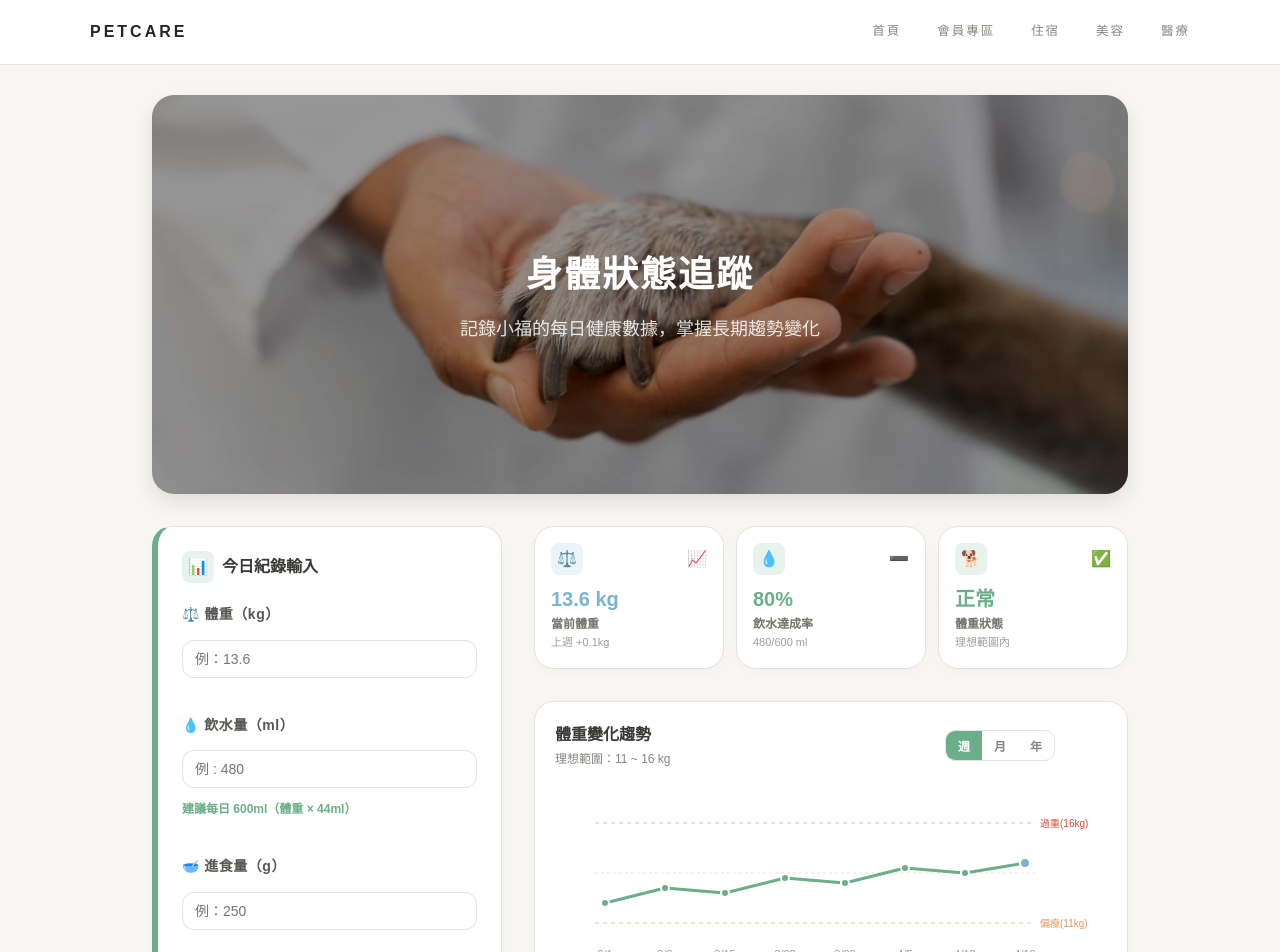
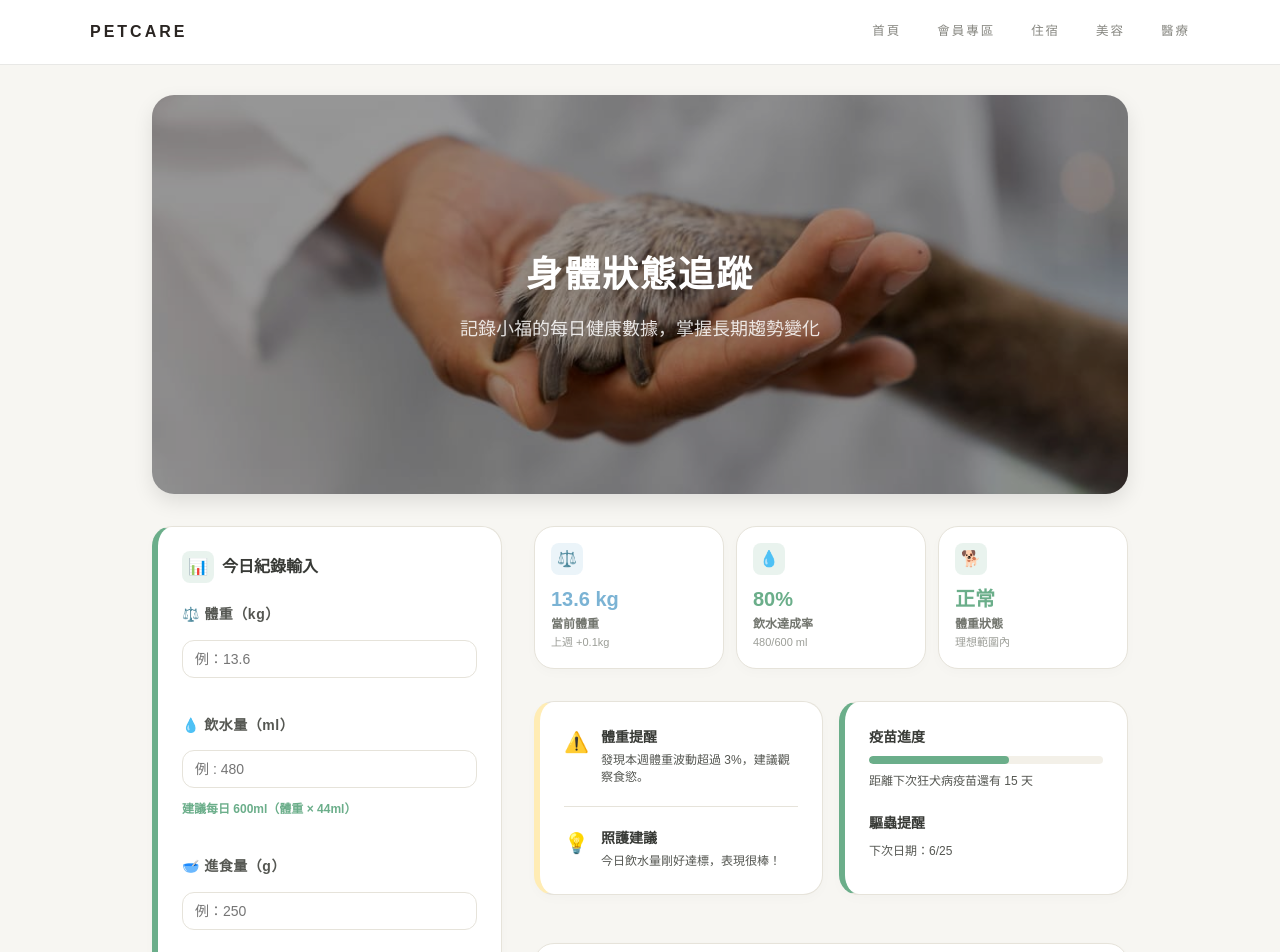
Before and after one commit to dh1115w/vue-petproject, a Vue app: page /medical/healthtracking in a window 1280 px wide. Shown: the top 952 px of the page. Built offline with nearby package versions, Linux system fonts and the light colour scheme.

Commit message:
新增HealthTracking.vue與medical-health-tracking.css的右側欄的警示與建議卡片和醫護提醒快訊區

```diff
--- a/src/css/medical/medical-health-tracking.css
+++ b/src/css/medical/medical-health-tracking.css
@@ -49,7 +49,7 @@
 }
 
 /* ==========================================================================
-   模組化卡片化 (與美容頁面風格同步)
+   模組化卡片化
    ========================================================================== */
 .pawcare-card {
   background-color: #ffffff;
@@ -198,6 +198,125 @@
 /* ==========================================================================
    右側面板：數據摘要小卡片
    ========================================================================== */
+/* 新增警示與建議卡片和醫護提醒快訊區的樣式 */
+.insights-reminders-container {
+  display: grid;
+  grid-template-columns: 1fr 1fr;
+  gap: 1rem;
+  margin-bottom: 1rem;
+  margin-top: 1rem;
+}
+
+.insights-card,
+.reminders-card {
+  background-color: #ffffff;
+  border-radius: 20px;
+  padding: 1.5rem;
+  border: 1px solid var(--border);
+  box-shadow: 0 4px 12px rgba(0, 0, 0, 0.02);
+  transition:
+    transform 0.2s ease,
+    box-shadow 0.2s ease;
+}
+
+.insights-card:hover,
+.reminders-card:hover {
+  box-shadow: 0 8px 24px rgba(107, 174, 138, 0.12);
+}
+
+.insights-card {
+  border-left: 6px solid rgba(255, 193, 7, 0.3);
+}
+
+.reminders-card {
+  border-left: 6px solid var(--primary);
+}
+
+.insight-item {
+  display: flex;
+  align-items: flex-start;
+  gap: 0.75rem;
+  margin-bottom: 1.25rem;
+  padding-bottom: 1.25rem;
+  border-bottom: 1px solid var(--border);
+}
+
+.insight-item:last-child {
+  margin-bottom: 0;
+  padding-bottom: 0;
+  border-bottom: none;
+}
+
+.insight-icon {
+  font-size: 1.25rem;
+  flex-shrink: 0;
+}
+
+.insight-content h4 {
+  font-size: 0.875rem;
+  font-weight: 700;
+  margin: 0 0 0.25rem 0;
+  color: #383a36;
+}
+
+.insight-content p {
+  font-size: 0.75rem;
+  margin: 0;
+  color: #555752;
+  line-height: 1.4;
+}
+
+.insight-item.warning .insight-icon {
+  color: #ffc107;
+}
+
+.insight-item.tip .insight-icon {
+  color: #6bae8a;
+}
+
+.reminder-item {
+  margin-bottom: 1.25rem;
+}
+
+.reminder-item:last-child {
+  margin-bottom: 0;
+}
+
+.reminder-item h4 {
+  font-size: 0.875rem;
+  font-weight: 700;
+  margin: 0 0 0.5rem 0;
+  color: #383a36;
+}
+
+.progress-bar {
+  height: 8px;
+  background-color: #f3f0e8;
+  border-radius: 4px;
+  overflow: hidden;
+  margin-bottom: 0.5rem;
+}
+
+.progress-fill {
+  height: 100%;
+  background-color: var(--primary);
+  border-radius: 4px;
+  transition: width 0.3s ease;
+}
+
+.reminder-item p {
+  font-size: 0.75rem;
+  margin: 0;
+  color: #555752;
+}
+
+/* RWD 響應式調整 */
+@media (max-width: 992px) {
+  .insights-reminders-container {
+    grid-template-columns: 1fr;
+  }
+}
+
 .right-charts-panel {
   display: flex;
   flex-direction: column;
--- a/src/views/medical/HealthTracking.vue
+++ b/src/views/medical/HealthTracking.vue
@@ -1,10 +1,13 @@
 <template>
   <!-- 最外層容器，自帶頁面淡入動畫 -->
   <div class="tracking-container page-container page-enter">
-
     <!-- 健康追蹤 Banner (標題已移入下方) -->
     <div class="health-tracking-banner">
-      <img src="@/images/health-tracking-banner.jpg" alt="健康追蹤 Banner" class="banner-image" />
+      <img
+        src="@/images/health-tracking-banner.jpg"
+        alt="健康追蹤 Banner"
+        class="banner-image"
+      />
 
       <!-- 頁面頂部標頭 (絕對定位在圖片左上角) -->
       <header class="tracking-header">
@@ -15,10 +18,8 @@
 
     <!-- 主排版區：採用標準 Grid 網格佈局（左側輸入表單 + 右側圖表區） -->
     <div class="tracking-main-grid stagger-children">
-
       <!-- 【左側面板】：今日紀錄輸入表單 -->
       <div class="pawcare-card pawcare-card-accent-green">
-
         <!-- 表單標頭 -->
         <div class="form-header-row">
           <div class="activity-icon-box">📊</div>
@@ -27,7 +28,6 @@
 
         <!-- 表單填寫區域 -->
         <div class="tracking-form-body">
-
           <!-- 1. 體重輸入框 -->
           <div class="form-group">
             <label class="form-label">⚖️ 體重（kg）</label>
@@ -115,14 +115,28 @@
           </div>
 
           <!-- 6. 備註說明  -->
-          <div class="form-group" style="margin-bottom: 20px;">
+          <div class="form-group" style="margin-bottom: 20px">
             <label class="form-label">📝 備註說明 (選填)</label>
             <textarea
               v-model="formData.note"
               placeholder="例：今天便便有點軟，下午出門散步..."
               class="form-input"
               :class="{ 'is-focused': isNoteFocused }"
-              style="width: 100%; height: 42px; min-height: 42px; max-height: 42px; resize: none; font-size: 14px; padding: 10px 12px; box-sizing: border-box; display: block; font-family: inherit; transition: border-color 0.2s, box-shadow 0.2s;"
+              style="
+                width: 100%;
+                height: 42px;
+                min-height: 42px;
+                max-height: 42px;
+                resize: none;
+                font-size: 14px;
+                padding: 10px 12px;
+                box-sizing: border-box;
+                display: block;
+                font-family: inherit;
+                transition:
+                  border-color 0.2s,
+                  box-shadow 0.2s;
+              "
               @focus="isNoteFocused = true"
               @blur="isNoteFocused = false"
             ></textarea>
@@ -137,7 +151,6 @@
 
       <!-- 【右側區塊】：數據摘要卡片 + 體重折線圖 + 飲食雙長條圖 -->
       <div class="right-charts-panel">
-
         <!-- 上方：三個數據摘要卡片並排 -->
         <div class="status-summary-cards-grid">
           <div
@@ -146,22 +159,72 @@
             class="pawcare-card summary-item-card"
           >
             <div class="summary-card-top">
-              <div class="summary-icon-box" :style="{ backgroundColor: stat.bgColor, color: stat.color }">
+              <div
+                class="summary-icon-box"
+                :style="{ backgroundColor: stat.bgColor, color: stat.color }"
+              >
                 {{ stat.emoji }}
               </div>
-              <span v-if="stat.trend === 'up'" class="trend-indicator text-success">📈</span>
-              <span v-else-if="stat.trend === 'down'" class="trend-indicator text-danger">📉</span>
-              <span v-else-if="stat.trend === 'neutral'" class="trend-indicator text-muted">➖</span>
-              <span v-else class="trend-indicator text-success">✅</span>
+              <span
+                v-if="stat.trend === 'up'"
+                class="trend-indicator text-success"
+              ></span>
+              <span
+                v-else-if="stat.trend === 'down'"
+                class="trend-indicator text-danger"
+                >📉</span
+              >
+              <span
+                v-else-if="stat.trend === 'neutral'"
+                class="trend-indicator text-muted"
+              ></span>
+              <span v-else class="trend-indicator text-success"></span>
             </div>
-            <div class="summary-value" :style="{ color: stat.color }">{{ stat.value }}</div>
+            <div class="summary-value" :style="{ color: stat.color }">
+              {{ stat.value }}
+            </div>
             <div class="summary-label">{{ stat.label }}</div>
             <div class="summary-subtext">{{ stat.sub }}</div>
           </div>
         </div>
 
+        <!-- 新增：警示與建議卡片和醫護提醒快訊區 -->
+        <div class="insights-reminders-container">
+          <!-- 左側：警示與建議卡片 -->
+          <div class="insights-card">
+            <div class="insight-item warning">
+              <span class="insight-icon">⚠️</span>
+              <div class="insight-content">
+                <h4>體重提醒</h4>
+                <p>發現本週體重波動超過 3%，建議觀察食慾。</p>
+              </div>
+            </div>
+            <div class="insight-item tip">
+              <span class="insight-icon">💡</span>
+              <div class="insight-content">
+                <h4>照護建議</h4>
+                <p>今日飲水量剛好達標，表現很棒！</p>
+              </div>
+            </div>
+          </div>
+          <!-- 右側：醫護提醒快訊區 -->
+          <div class="reminders-card">
+            <div class="reminder-item">
+              <h4>疫苗進度</h4>
+              <div class="progress-bar">
+                <div class="progress-fill" style="width: 60%"></div>
+              </div>
+              <p>距離下次狂犬病疫苗還有 15 天</p>
+            </div>
+            <div class="reminder-item">
+              <h4>驅蟲提醒</h4>
+              <p>下次日期：6/25</p>
+            </div>
+          </div>
+        </div>
+
         <!-- 中間：體重變化趨勢圖表盒（內含時間範圍切換按鈕） -->
-        <div class="pawcare-card chart-container-card" style="margin-top: 1rem;">
+        <div class="pawcare-card chart-container-card" style="margin-top: 1rem">
           <div class="chart-header-row">
             <div>
               <h3 class="chart-box-title">體重變化趨勢</h3>
@@ -177,7 +240,7 @@
                 :class="{ 'is-active': currentTimeRange === range }"
                 @click="currentTimeRange = range"
               >
-                {{ range === 'week' ? '週' : range === 'month' ? '月' : '年' }}
+                {{ range === "week" ? "週" : range === "month" ? "月" : "年" }}
               </button>
             </div>
           </div>
@@ -186,13 +249,40 @@
           <div class="chart-visual-wrapper">
             <svg class="line-chart-svg" viewBox="0 0 500 180">
               <!-- 背景參考虛線網格、偏瘦與過重臨界警示線 -->
-              <line x1="40" y1="30" x2="480" y2="30" stroke="#df4733" stroke-dasharray="4 4" opacity="0.4" />
-              <text x="485" y="34" font-size="10" fill="#df4733">過重(16kg)</text>
+              <line
+                x1="40"
+                y1="30"
+                x2="480"
+                y2="30"
+                stroke="#df4733"
+                stroke-dasharray="4 4"
+                opacity="0.4"
+              />
+              <text x="485" y="34" font-size="10" fill="#df4733">
+                過重(16kg)
+              </text>
 
-              <line x1="40" y1="130" x2="480" y2="130" stroke="#e29553" stroke-dasharray="4 4" opacity="0.4" />
-              <text x="485" y="134" font-size="10" fill="#e29553">偏瘦(11kg)</text>
+              <line
+                x1="40"
+                y1="130"
+                x2="480"
+                y2="130"
+                stroke="#e29553"
+                stroke-dasharray="4 4"
+                opacity="0.4"
+              />
+              <text x="485" y="134" font-size="10" fill="#e29553">
+                偏瘦(11kg)
+              </text>
 
-              <line x1="40" y1="80" x2="480" y2="80" stroke="#e6e3da" stroke-dasharray="3 3" />
+              <line
+                x1="40"
+                y1="80"
+                x2="480"
+                y2="80"
+                stroke="#e6e3da"
+                stroke-dasharray="3 3"
+              />
 
               <!-- 體重趨勢主折線 (SVG Polyline) -->
               <polyline
@@ -205,18 +295,91 @@
               />
 
               <!-- 折線上的動態數據核心圓點群 -->
-              <circle cx="50" cy="110" r="4" fill="var(--primary)" stroke="#fff" stroke-width="2" />
-              <circle cx="110" cy="95" r="4" fill="var(--primary)" stroke="#fff" stroke-width="2" />
-              <circle cx="170" cy="100" r="4" fill="var(--primary)" stroke="#fff" stroke-width="2" />
-              <circle cx="230" cy="85" r="4" fill="var(--primary)" stroke="#fff" stroke-width="2" />
-              <circle cx="290" cy="90" r="4" fill="var(--primary)" stroke="#fff" stroke-width="2" />
-              <circle cx="350" cy="75" r="4" fill="var(--primary)" stroke="#fff" stroke-width="2" />
-              <circle cx="410" cy="80" r="4" fill="var(--primary)" stroke="#fff" stroke-width="2" />
-              <circle cx="470" cy="70" r="5" fill="#7bb3d4" stroke="#fff" stroke-width="2" /> <!-- 點中的最新體重節點 -->
+              <circle
+                cx="50"
+                cy="110"
+                r="4"
+                fill="var(--primary)"
+                stroke="#fff"
+                stroke-width="2"
+              />
+              <circle
+                cx="110"
+                cy="95"
+                r="4"
+                fill="var(--primary)"
+                stroke="#fff"
+                stroke-width="2"
+              />
+              <circle
+                cx="170"
+                cy="100"
+                r="4"
+                fill="var(--primary)"
+                stroke="#fff"
+                stroke-width="2"
+              />
+              <circle
+                cx="230"
+                cy="85"
+                r="4"
+                fill="var(--primary)"
+                stroke="#fff"
+                stroke-width="2"
+              />
+              <circle
+                cx="290"
+                cy="90"
+                r="4"
+                fill="var(--primary)"
+                stroke="#fff"
+                stroke-width="2"
+              />
+              <circle
+                cx="350"
+                cy="75"
+                r="4"
+                fill="var(--primary)"
+                stroke="#fff"
+                stroke-width="2"
+              />
+              <circle
+                cx="410"
+                cy="80"
+                r="4"
+                fill="var(--primary)"
+                stroke="#fff"
+                stroke-width="2"
+              />
+              <circle
+                cx="470"
+                cy="70"
+                r="5"
+                fill="#7bb3d4"
+                stroke="#fff"
+                stroke-width="2"
+              />
+              <!-- 點中的最新體重節點 -->
 
               <!-- X 軸底部日期文字刻度 -->
-              <text v-for="(d, idx) in ['3/1', '3/8', '3/15', '3/22', '3/29', '4/5', '4/12', '4/19']"
-                    :key="idx" :x="50 + idx*60" y="165" text-anchor="middle" font-size="11" fill="#9c9e98">
+              <text
+                v-for="(d, idx) in [
+                  '3/1',
+                  '3/8',
+                  '3/15',
+                  '3/22',
+                  '3/29',
+                  '4/5',
+                  '4/12',
+                  '4/19',
+                ]"
+                :key="idx"
+                :x="50 + idx * 60"
+                y="165"
+                text-anchor="middle"
+                font-size="11"
+                fill="#9c9e98"
+              >
                 {{ d }}
               </text>
             </svg>
@@ -224,14 +387,18 @@
         </div>
 
         <!-- 下方：本週飲食紀錄雙色並排長條圖 -->
-        <div class="pawcare-card chart-container-card" style="margin-top: 1rem;">
+        <div class="pawcare-card chart-container-card" style="margin-top: 1rem">
           <div class="chart-header-row">
             <h3 class="chart-box-title">本週飲食紀錄</h3>
 
             <!-- 圖例小貼紙說明 -->
             <div class="bar-chart-legend">
-              <span class="legend-badge-item"><i class="dot-g"></i> 飲水(ml)</span>
-              <span class="legend-badge-item"><i class="dot-o"></i> 進食(g)</span>
+              <span class="legend-badge-item"
+                ><i class="dot-g"></i> 飲水(ml)</span
+              >
+              <span class="legend-badge-item"
+                ><i class="dot-o"></i> 進食(g)</span
+              >
             </div>
           </div>
 
@@ -243,14 +410,24 @@
 
             <div class="bar-chart-main-content">
               <!-- 跑迴圈依據數據比例動態長出長條柱 -->
-              <div v-for="day in weeklyFoodWaterData" :key="day.date" class="bar-column-group">
+              <div
+                v-for="day in weeklyFoodWaterData"
+                :key="day.date"
+                class="bar-column-group"
+              >
                 <div class="bars-two-mix-stack">
                   <!-- 飲水柱狀體（綠色） -->
-                  <div class="single-bar water-bar" :style="{ height: (day.water / 650) * 100 + '%' }">
+                  <div
+                    class="single-bar water-bar"
+                    :style="{ height: (day.water / 650) * 100 + '%' }"
+                  >
                     <span class="bar-tooltip-val">{{ day.water }}ml</span>
                   </div>
                   <!-- 進食柱狀體（橘色） -->
-                  <div class="single-bar food-bar" :style="{ height: (day.food / 650) * 100 + '%' }">
+                  <div
+                    class="single-bar food-bar"
+                    :style="{ height: (day.food / 650) * 100 + '%' }"
+                  >
                     <span class="bar-tooltip-val">{{ day.food }}g</span>
                   </div>
                 </div>
@@ -258,54 +435,52 @@
                 <div class="bar-x-label">{{ day.date }}</div>
               </div>
             </div>
-
           </div>
         </div>
-
       </div>
     </div>
-</div>
+  </div>
 </template>
 
 <script setup>
-import { ref, computed } from 'vue'
-import '@/css/medical/medical-health-tracking.css'
+import { ref, computed } from "vue";
+import "@/css/medical/medical-health-tracking.css";
 
 // ==========================================================================
 // 1. 左側表單綁定數據物件（對應 v-model）
 // ==========================================================================
 const formData = ref({
-  weight: '',
-  water: '',
-  food: '',
-  poop: '1',       // 預設選中 1 次
-  mood: '很好',     // 預設精神狀態很好
-  activity: '中',   // 新增：活動量快捷選項的綁定值，預設為「中」
-  note: ''         // 新增：用來綁定多行文字框的備註內容
-})
+  weight: "",
+  water: "",
+  food: "",
+  poop: "1", // 預設選中 1 次
+  mood: "很好", // 預設精神狀態很好
+  activity: "中", // 新增：活動量快捷選項的綁定值，預設為「中」
+  note: "", // 新增：用來綁定多行文字框的備註內容
+});
 
 // 快捷按鈕的靜態選項配置
-const poopOptions = ["0", "1", "2", "3", "4+"]
+const poopOptions = ["0", "1", "2", "3", "4+"];
 const statusOptions = [
   { label: "很好", emoji: "😊" },
   { label: "普通", emoji: "😐" },
-  { label: "不好", emoji: "😟" }
-]
+  { label: "不好", emoji: "😟" },
+];
 
 // 活動量快捷選項的靜態選項配置
 const activityOptions = [
   { label: "低", emoji: "🛌" },
   { label: "中", emoji: "🚶" },
-  { label: "高", emoji: "🏃" }
-]
+  { label: "高", emoji: "🏃" },
+];
 
 // 控制備註說明輸入框是否顯示的開關（預設隱藏）
-const showNote = ref(false)
+const showNote = ref(false);
 
 // ==========================================================================
 // 2. 圖表時間篩選狀態（預設為 'week'，可切換為 'month' 或 'year'）
 // ==========================================================================
-const currentTimeRange = ref('week')
+const currentTimeRange = ref("week");
 
 // ==========================================================================
 // 3. 核心數據庫：週、月、年模擬歷史紀錄（完全同步你剛才提供的內容！）
@@ -318,71 +493,119 @@ const weeklyData = [
   { date: "週五", weight: 13.6, water: 480, food: 250 },
   { date: "週六", weight: 13.7, water: 620, food: 270 },
   { date: "週日", weight: 13.6, water: 480, food: 250 },
-]
+];
 
 const monthlyData = [
-  { date: "3/1", weight: 12.8 }, { date: "3/8", weight: 13.1 },
-  { date: "3/15", weight: 13.0 }, { date: "3/22", weight: 13.3 },
-  { date: "3/29", weight: 13.2 }, { date: "4/5", weight: 13.5 },
-  { date: "4/12", weight: 13.4 }, { date: "4/19", weight: 13.6 },
-]
+  { date: "3/1", weight: 12.8 },
+  { date: "3/8", weight: 13.1 },
+  { date: "3/15", weight: 13.0 },
+  { date: "3/22", weight: 13.3 },
+  { date: "3/29", weight: 13.2 },
+  { date: "4/5", weight: 13.5 },
+  { date: "4/12", weight: 13.4 },
+  { date: "4/19", weight: 13.6 },
+];
 
 const yearlyData = [
-  { date: "1月", weight: 11.2 }, { date: "2月", weight: 11.8 },
-  { date: "3月", weight: 12.3 }, { date: "4月", weight: 12.8 },
-  { date: "5月", weight: 13.1 }, { date: "6月", weight: 13.0 },
-  { date: "7月", weight: 13.2 }, { date: "8月", weight: 13.4 },
-  { date: "9月", weight: 13.3 }, { date: "10月", weight: 13.5 },
-  { date: "11月", weight: 13.6 }, { date: "12月", weight: 13.6 },
-]
+  { date: "1月", weight: 11.2 },
+  { date: "2月", weight: 11.8 },
+  { date: "3月", weight: 12.3 },
+  { date: "4月", weight: 12.8 },
+  { date: "5月", weight: 13.1 },
+  { date: "6月", weight: 13.0 },
+  { date: "7月", weight: 13.2 },
+  { date: "8月", weight: 13.4 },
+  { date: "9月", weight: 13.3 },
+  { date: "10月", weight: 13.5 },
+  { date: "11月", weight: 13.6 },
+  { date: "12月", weight: 13.6 },
+];
 
 // 雙色長條圖專用數據（固定取當週飲食）
-const weeklyFoodWaterData = ref(weeklyData)
+const weeklyFoodWaterData = ref(weeklyData);
 
 // ==========================================================================
 // 4. 動態計算屬性（當時間範圍按鈕切換時，折線圖的點位會全自動即時重算重新繪製！）
 // ==========================================================================
 const currentChartData = computed(() => {
-  if (currentTimeRange.value === 'week') return weeklyData
-  if (currentTimeRange.value === 'month') return monthlyData
-  return yearlyData
-})
+  if (currentTimeRange.value === "week") return weeklyData;
+  if (currentTimeRange.value === "month") return monthlyData;
+  return yearlyData;
+});
 
 // 依據原檔核心邏輯，自動幫你計算小福當前的體重狀態
-const currentWeight = 13.6
-const idealMin = 11
-const idealMax = 16
+const currentWeight = 13.6;
+const idealMin = 11;
+const idealMax = 16;
 
 const statusLabel = computed(() => {
-  return currentWeight < idealMin ? "偏瘦" : currentWeight > idealMax ? "過重" : "正常"
-})
+  return currentWeight < idealMin
+    ? "偏瘦"
+    : currentWeight > idealMax
+      ? "過重"
+      : "正常";
+});
 
 const statusColor = computed(() => {
-  return currentWeight < idealMin ? "#e29553" : currentWeight > idealMax ? "#df4733" : "#6bae8a"
-})
+  return currentWeight < idealMin
+    ? "#e29553"
+    : currentWeight > idealMax
+      ? "#df4733"
+      : "#6bae8a";
+});
 
 const statusBg = computed(() => {
-  return currentWeight < idealMin ? "rgba(226, 149, 83, 0.15)" : currentWeight > idealMax ? "rgba(223, 71, 51, 0.15)" : "rgba(107, 174, 138, 0.15)"
-})
+  return currentWeight < idealMin
+    ? "rgba(226, 149, 83, 0.15)"
+    : currentWeight > idealMax
+      ? "rgba(223, 71, 51, 0.15)"
+      : "rgba(107, 174, 138, 0.15)";
+});
 
 // 右側上方：三大健康數據摘要小卡片的聯動資料
 const healthStatsSummary = computed(() => {
   return [
-    { label: "當前體重", value: currentWeight + " kg", sub: "上週 +0.1kg", emoji: "⚖️", color: "#7bb3d4", bgColor: "rgba(123, 179, 212, 0.15)", trend: "up" },
-    { label: "飲水達成率", value: "80%", sub: "480/600 ml", emoji: "💧", color: "#6bae8a", bgColor: "rgba(107, 174, 138, 0.15)", trend: "neutral" },
-    { label: "體重狀態", value: statusLabel.value, sub: "理想範圍內", emoji: "🐕", color: statusColor.value, bgColor: statusBg.value, trend: "ok" }
-  ]
-})
+    {
+      label: "當前體重",
+      value: currentWeight + " kg",
+      sub: "上週 +0.1kg",
+      emoji: "⚖️",
+      color: "#7bb3d4",
+      bgColor: "rgba(123, 179, 212, 0.15)",
+      trend: "up",
+    },
+    {
+      label: "飲水達成率",
+      value: "80%",
+      sub: "480/600 ml",
+      emoji: "💧",
+      color: "#6bae8a",
+      bgColor: "rgba(107, 174, 138, 0.15)",
+      trend: "neutral",
+    },
+    {
+      label: "體重狀態",
+      value: statusLabel.value,
+      sub: "理想範圍內",
+      emoji: "🐕",
+      color: statusColor.value,
+      bgColor: statusBg.value,
+      trend: "ok",
+    },
+  ];
+});
 
 // ==========================================================================
 // 5. 表單提交儲存紀錄函式
 // ==========================================================================
 function handleSubmitRecord() {
-  const w = formData.value.weight || "13.6"
-  const wt = formData.value.water || "480"
-  const f = formData.value.food || "250"
-  const n = formData.value.note || "無" //新增：獲取備註內容，若為空則預設顯示「無」
+  const w = formData.value.weight || "13.6";
+  const wt = formData.value.water || "480";
+  const f = formData.value.food || "250";
+  const n = formData.value.note || "無"; //新增：獲取備註內容，若為空則預設顯示「無」
 
-  alert(`今日健康紀錄已儲存！\n體重 ${w} kg · 飲水 ${wt} ml · 進食 ${f} g\n備註：${n}`)
+  alert(
+    `今日健康紀錄已儲存！\n體重 ${w} kg · 飲水 ${wt} ml · 進食 ${f} g\n備註：${n}`,
+  );
 }
 </script>
```
